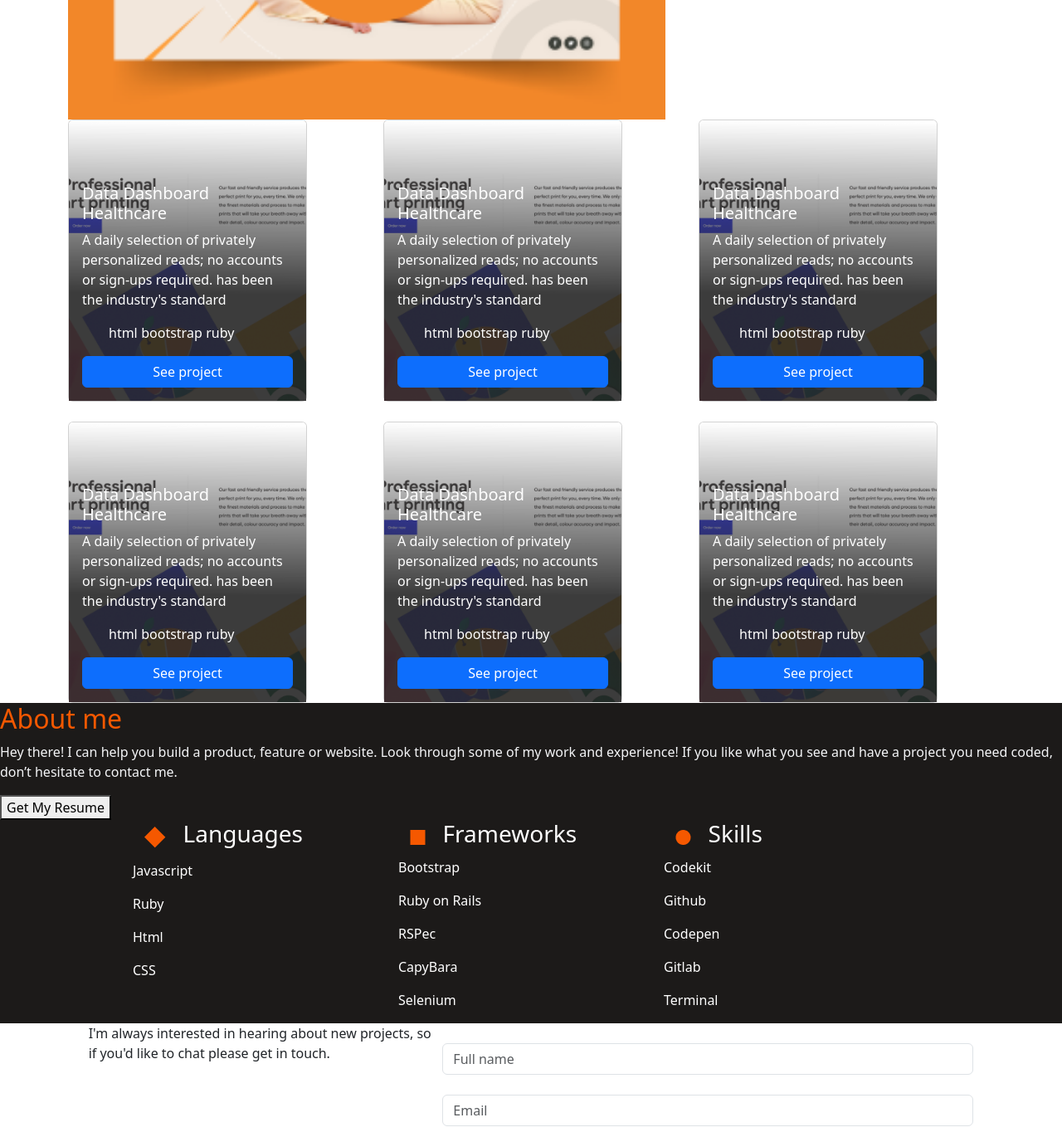
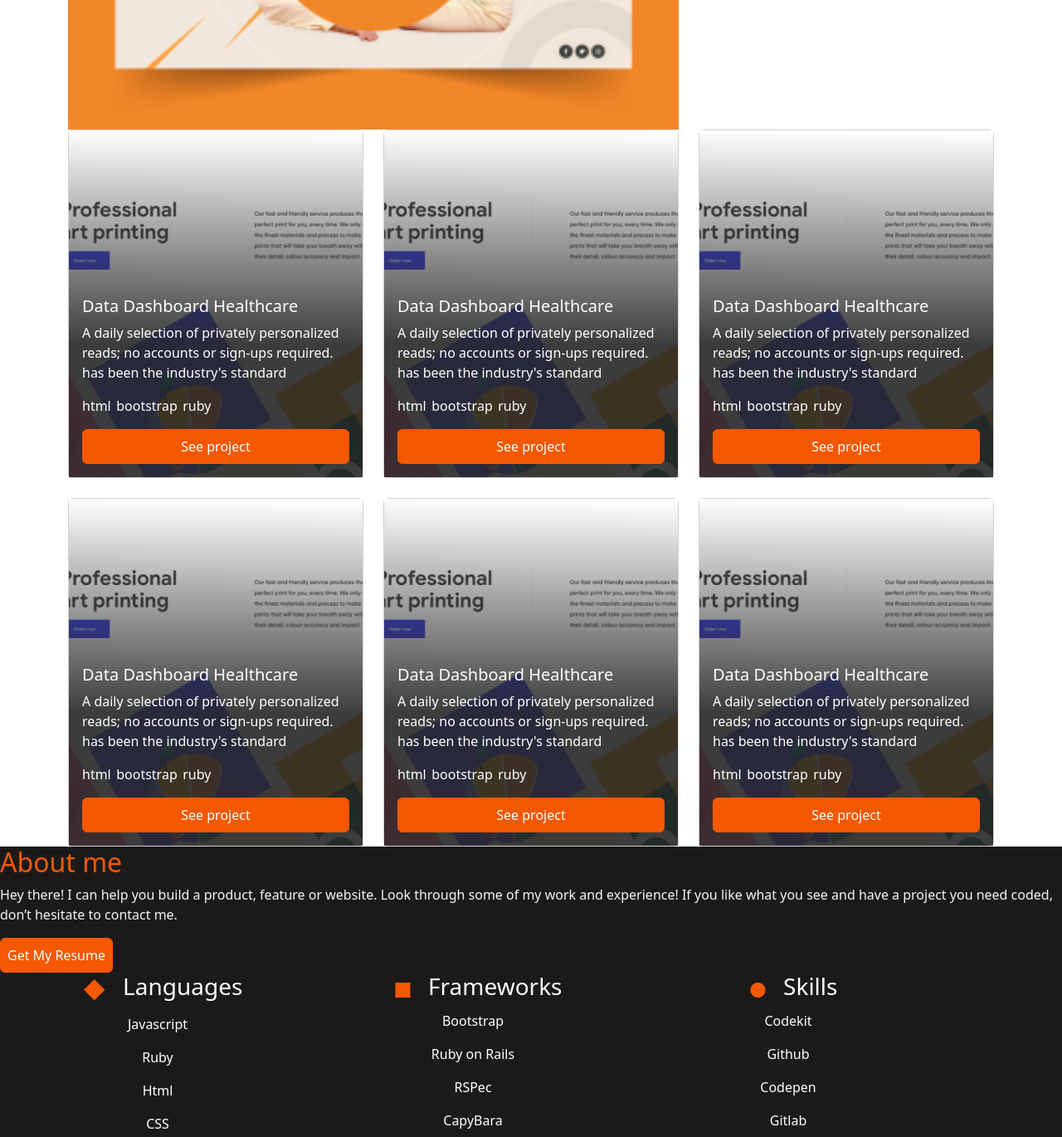
Before and after one commit to jlvFlores/Bootstrap-exercise, a website: page index.html in a window 1280 px wide. Shown: the part 1360-2730 px from the top of the page at 83% size. Drawn offline with nearby package versions, Linux system fonts and the light colour scheme.

Commit message:
Update bootstrap breakpoints

```diff
--- a/index.html
+++ b/index.html
@@ -56,11 +56,10 @@
     <section id="scrollspyHeading2" class="container">
       <h2>My Recent Works</h2>
       <div class="row">
-        <div class="col row">
-          <div class="col-8">
+        <div class="col-xs-10 col-md-8">
           <img class="featured-img" src="assets/images/Featured Placeholder.png" alt="">
         </div>
-          <div class="col-4">
+        <div class="col-xs-10 col-md-4">
           <h3>Multi-Post Stories</h3>
           <p>A daily selection of privately personalized reads; no accounts or sign-ups required. This has been the industry's standard dummy text ever since the 1500s, when an unknown printer took a standard dummy text.</p>
           <ul class="tags">
@@ -72,11 +71,10 @@
           <button>See Project</button>
         </div>
       </div>
-      </div>
-      <div class="row row-cols-3 gy-4">
-        <div class="col">
-          <div class="card" style="width: 18rem;">
-            <img src="assets/images/Card Placeholder.png" class="card-img-top" alt="...">
+      <div class="row gy-4">
+        <div class="col-xs-10 col-md-6 col-lg-4">
+          <div class="card">
+            <img src="assets/images/Card Placeholder.png" alt="...">
             <div class="card-body card-img-overlay card-content">
               <h5 class="card-title">Data Dashboard Healthcare</h5>
               <p class="card-text">A daily selection of privately personalized reads; no accounts or sign-ups required. has been the industry's standard</p>
@@ -85,13 +83,13 @@
                 <li>bootstrap</li>
                 <li>ruby</li>
               </ul>
-              <button type="button" class="btn btn-primary" data-bs-toggle="modal" data-bs-target="#staticModal">See project</button>
+              <button type="button" data-bs-toggle="modal" data-bs-target="#staticModal">See project</button>
             </div>
           </div>
         </div>
-        <div class="col">
-          <div class="card" style="width: 18rem;">
-            <img src="assets/images/Card Placeholder.png" class="card-img-top" alt="...">
+        <div class="col-xs-10 col-md-6 col-lg-4">
+          <div class="card">
+            <img src="assets/images/Card Placeholder.png" alt="...">
             <div class="card-body card-img-overlay card-content">
               <h5 class="card-title">Data Dashboard Healthcare</h5>
               <p class="card-text">A daily selection of privately personalized reads; no accounts or sign-ups required. has been the industry's standard</p>
@@ -100,13 +98,13 @@
                 <li>bootstrap</li>
                 <li>ruby</li>
               </ul>
-              <button type="button" class="btn btn-primary" data-bs-toggle="modal" data-bs-target="#staticModal">See project</button>
+              <button type="button" data-bs-toggle="modal" data-bs-target="#staticModal">See project</button>
             </div>
           </div>
         </div>
-        <div class="col">
-          <div class="card" style="width: 18rem;">
-            <img src="assets/images/Card Placeholder.png" class="card-img-top" alt="...">
+        <div class="col-xs-10 col-md-6 col-lg-4">
+          <div class="card">
+            <img src="assets/images/Card Placeholder.png" alt="...">
             <div class="card-body card-img-overlay card-content">
               <h5 class="card-title">Data Dashboard Healthcare</h5>
               <p class="card-text">A daily selection of privately personalized reads; no accounts or sign-ups required. has been the industry's standard</p>
@@ -115,13 +113,13 @@
                 <li>bootstrap</li>
                 <li>ruby</li>
               </ul>
-              <button type="button" class="btn btn-primary" data-bs-toggle="modal" data-bs-target="#staticModal">See project</button>
+              <button type="button" data-bs-toggle="modal" data-bs-target="#staticModal">See project</button>
             </div>
           </div>
         </div>
-        <div class="col">
-          <div class="card" style="width: 18rem;">
-            <img src="assets/images/Card Placeholder.png" class="card-img-top" alt="...">
+        <div class="col-xs-10 col-md-6 col-lg-4">
+          <div class="card">
+            <img src="assets/images/Card Placeholder.png" alt="...">
             <div class="card-body card-img-overlay card-content">
               <h5 class="card-title">Data Dashboard Healthcare</h5>
               <p class="card-text">A daily selection of privately personalized reads; no accounts or sign-ups required. has been the industry's standard</p>
@@ -130,13 +128,13 @@
                 <li>bootstrap</li>
                 <li>ruby</li>
               </ul>
-              <button type="button" class="btn btn-primary" data-bs-toggle="modal" data-bs-target="#staticModal">See project</button>
+              <button type="button" data-bs-toggle="modal" data-bs-target="#staticModal">See project</button>
             </div>
           </div>
         </div>
-        <div class="col">
-          <div class="card" style="width: 18rem;">
-            <img src="assets/images/Card Placeholder.png" class="card-img-top" alt="...">
+        <div class="col-xs-10 col-md-6 col-lg-4">
+          <div class="card">
+            <img src="assets/images/Card Placeholder.png" alt="...">
             <div class="card-body card-img-overlay card-content">
               <h5 class="card-title">Data Dashboard Healthcare</h5>
               <p class="card-text">A daily selection of privately personalized reads; no accounts or sign-ups required. has been the industry's standard</p>
@@ -145,13 +143,13 @@
                 <li>bootstrap</li>
                 <li>ruby</li>
               </ul>
-              <button type="button" class="btn btn-primary" data-bs-toggle="modal" data-bs-target="#staticModal">See project</button>
+              <button type="button" data-bs-toggle="modal" data-bs-target="#staticModal">See project</button>
             </div>
           </div>
         </div>
-        <div class="col">
-          <div class="card" style="width: 18rem;">
-            <img src="assets/images/Card Placeholder.png" class="card-img-top" alt="...">
+        <div class="col-xs-10 col-md-6 col-lg-4">
+          <div class="card">
+            <img src="assets/images/Card Placeholder.png" alt="...">
             <div class="card-body card-img-overlay card-content">
               <h5 class="card-title">Data Dashboard Healthcare</h5>
               <p class="card-text">A daily selection of privately personalized reads; no accounts or sign-ups required. has been the industry's standard</p>
@@ -160,7 +158,7 @@
                 <li>bootstrap</li>
                 <li>ruby</li>
               </ul>
-              <button type="button" class="btn btn-primary" data-bs-toggle="modal" data-bs-target="#staticModal">See project</button>
+              <button type="button" data-bs-toggle="modal" data-bs-target="#staticModal">See project</button>
             </div>
           </div>
         </div>
@@ -178,8 +176,8 @@
                 <li>ruby</li>
               </ul>
               <div class="row">
-                <img class="col-8" src="assets/images/Modal.png" alt="">
-                <div class="col-4 modal-text">
+                <img class="col-xs-10 col-md-8" src="assets/images/Modal.png" alt="">
+                <div class="col-xs-10 col-md-4 modal-text">
                   <p>Lorem Ipsum is simply dummy text of the printing and typesetting industry. Lorem Ipsum has been the industry's standard dummy text ever since the 1500s, when an unknown printer took a galley of type and scrambled it 1960s with the releaLorem Ipsum is simply dummy text of the printing and typesetting industry. Lorem Ipsum has been the industry's standard dummy text ever since the 1500s, when an unknown printer took a galley of type and scrambled it 1960s with the releax map lapora verita.</p>
                   <div>
                     <button>See live</button>
@@ -198,8 +196,8 @@
         <p class="description">Hey there! I can help you build a product, feature or website. Look through some of my work and experience! If you like what you see and have a project you need coded, don’t hesitate to contact me.</p>
         <button>Get My Resume</button>
       </div>
-      <div class="row justify-content-md-center gx-0">
-        <div class="col-3 skills">
+      <div class="row container gx-0">
+        <div class="col-xs-10 col-md-4 skills">
           <h3>
             <span class="badge">
             <img src="./assets/images/Rectangle 55.png" alt="">
@@ -211,7 +209,7 @@
           <p>Html</p>
           <p>CSS</p>
         </div>
-        <div class="col-3 skills">
+        <div class="col-xs-10 col-md-4 skills">
           <h3>
             <span class="badge">
               <img src="./assets/images/Rectangle 56.png" alt="">
@@ -224,7 +222,7 @@
           <p>CapyBara</p>
           <p>Selenium</p>
         </div>
-        <div class="col-3 skills">
+        <div class="col-xs-10 col-md-4 skills">
           <h3>
             <span class="badge">
               <img src="./assets/images/Rectangle 57.png" alt="">
@@ -239,14 +237,14 @@
         </div>
       </div>
     </section>
-    <section id="scrollspyHeading4">
-      <div class="row justify-content-md-center gx-0">
-        <div class="col-4">
-          <p>
+    <section id="scrollspyHeading4" class="container">
+      <div class="row justify-content-sm-center gx-0">
+        <div class="col-xs-10 col-md-5">
+          <p class="contact-text">
             I'm always interested in hearing about new projects, so if you'd like to chat please get in touch.
           </p>
         </div>
-        <form action="" method="post" class="col-6">
+        <form action="" method="post" class="col-xs-10 col-md-7">
           <div>
             <label class="form-label" for="fullname"></label>
             <input class="form-control" type="text" name="fullname" placeholder="Full name">
--- a/style.css
+++ b/style.css
@@ -45,6 +45,9 @@
 
 .skills{
   color: #fff;
+  display: flex;
+  flex-direction: column;
+  align-items: center;
 }
 
 #scrollspyHeading4 {
@@ -73,3 +76,26 @@
   flex-direction: column;
   justify-content: space-between;
 }
+
+ul {
+  padding-inline-start: 0;
+}
+
+.contact-text {
+  color: #172b4d;
+  font-weight: 700;
+  font-size: 2em;
+}
+
+button {
+  background-color: #f55800;
+  color: #fff;
+  padding: 8px;
+  border-radius: 0.375rem;
+  border: 1px solid #f55800;
+}
+
+button:hover {
+  background-color: #fff;
+  color: #f55800;
+}
```
Lines whose indentation alone changed are shown as unchanged.
